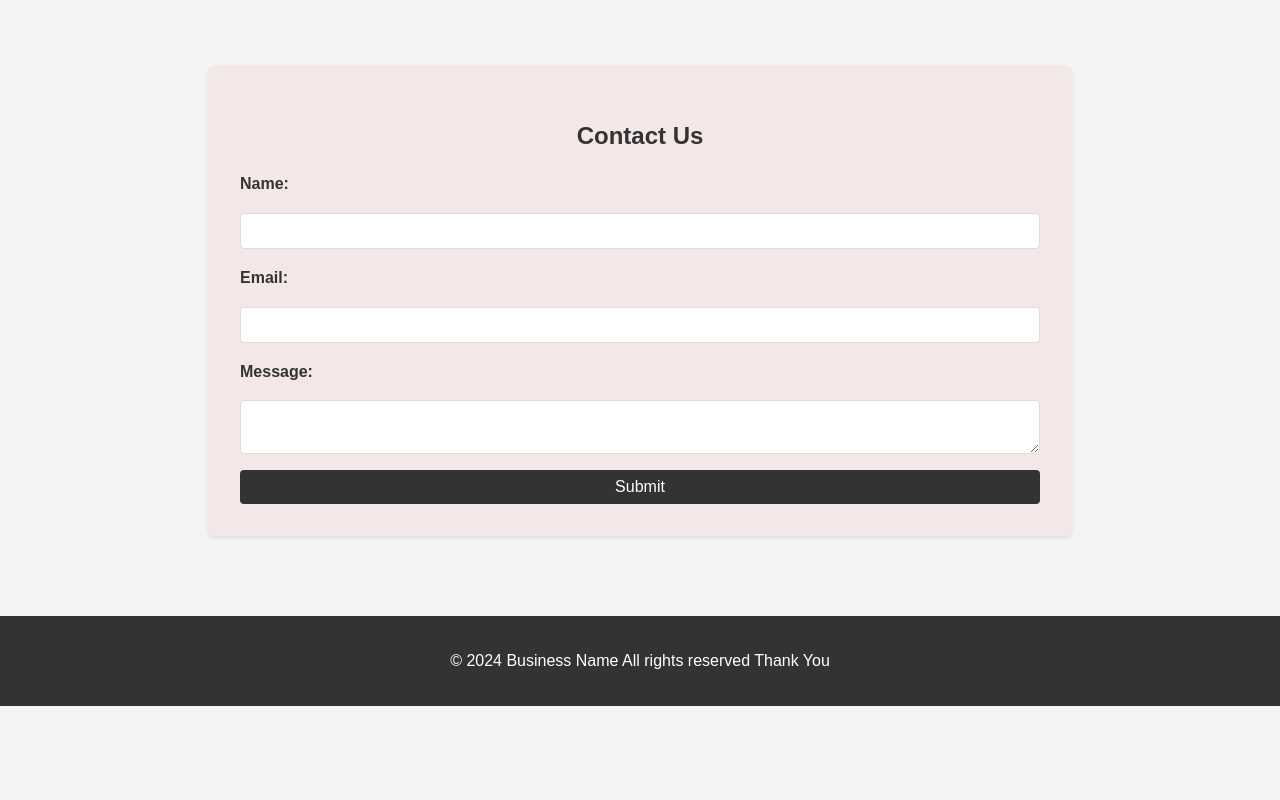
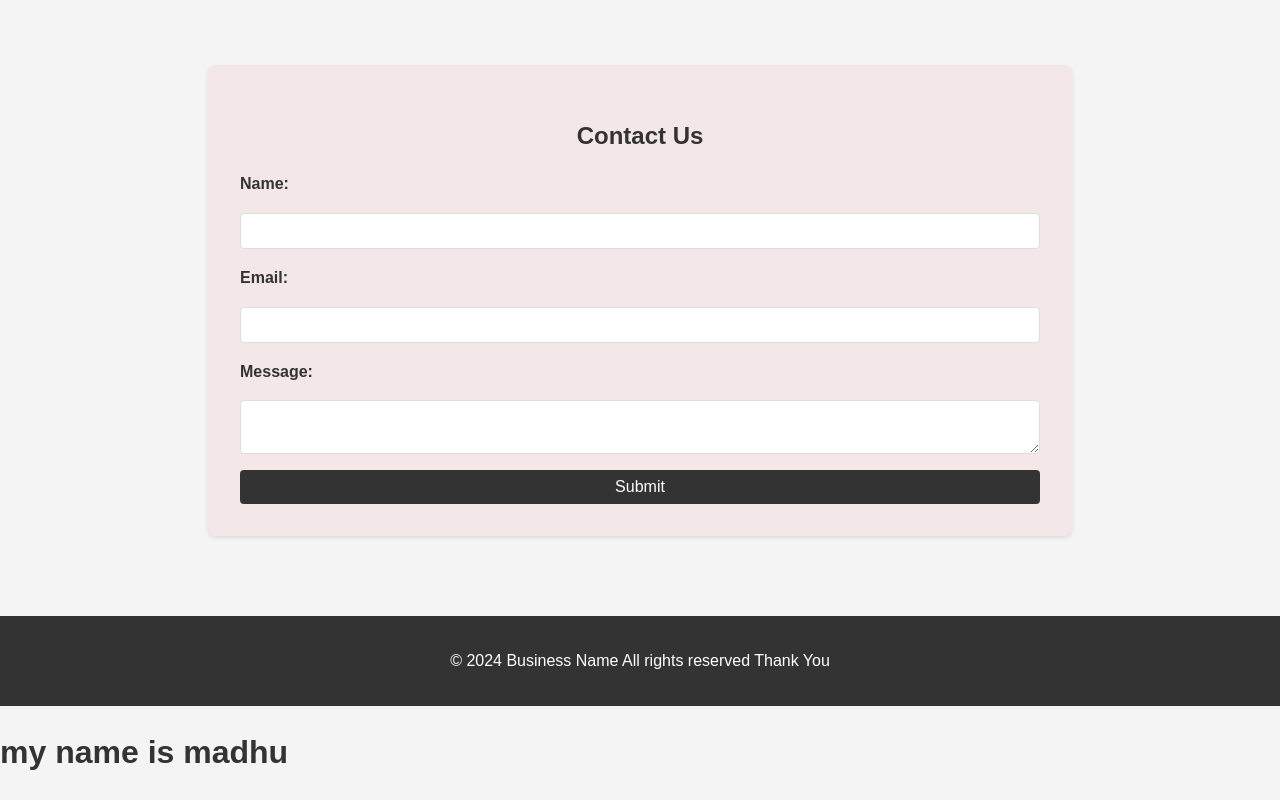
Before and after one commit to madhucm17/AWSProject, a plain HTML site: page index.html in a window 1280 px wide. Shown: the part 991-1791 px from the top of the page. Before the commit the page ends 1718 px from the top, so only its background shows below. Drawn offline with Linux system fonts and the light colour scheme.

Commit message:
added some lines after footer

```diff
--- a/index.html
+++ b/index.html
@@ -47,7 +47,7 @@
     <footer>
         <p>&copy; 2024 Business Name All rights reserved Thank You </p>
     </footer>
-    <h1></h1>
+    <h1>my name is madhu</h1>
 
     <script src="script.js"></script>
 
```
